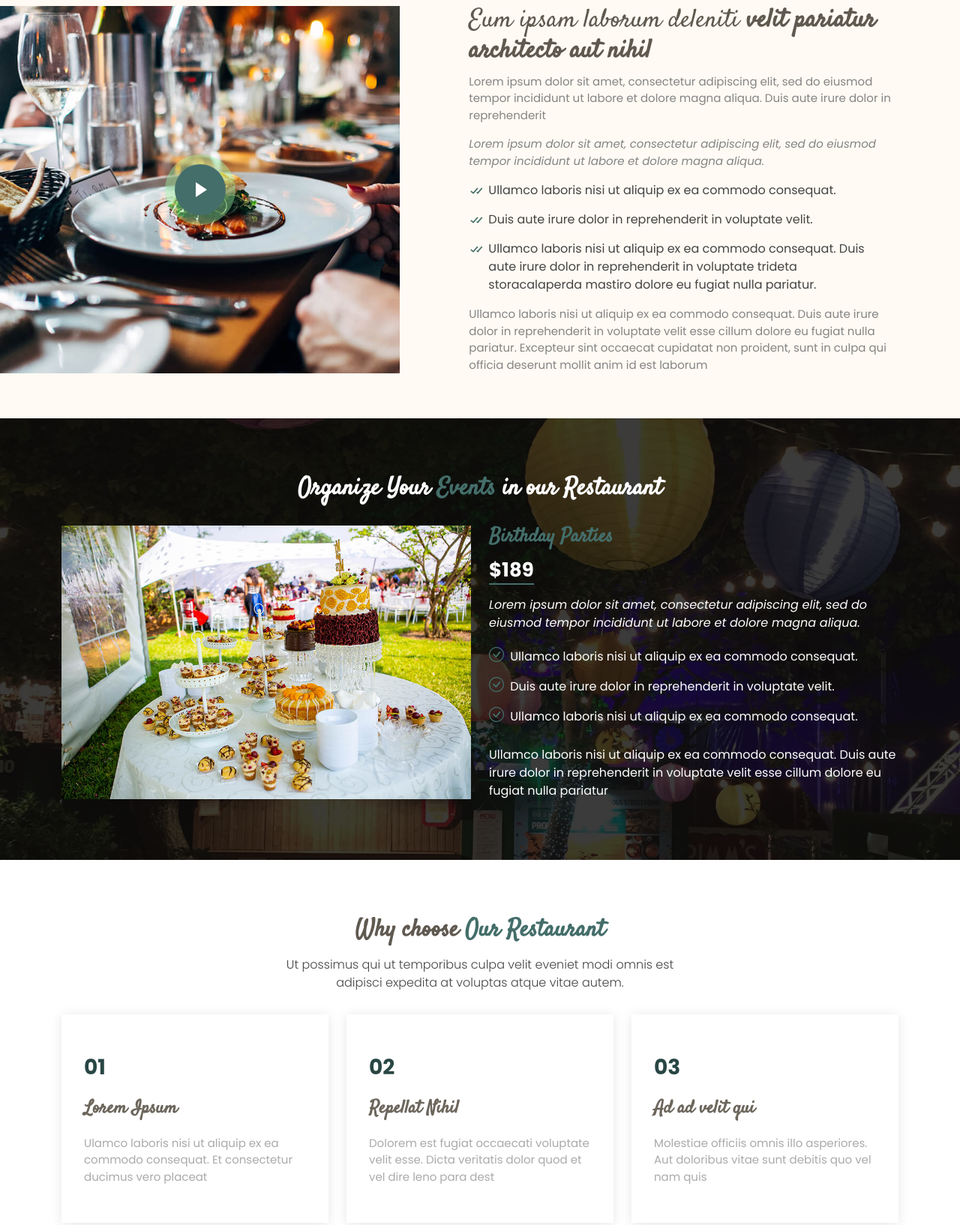
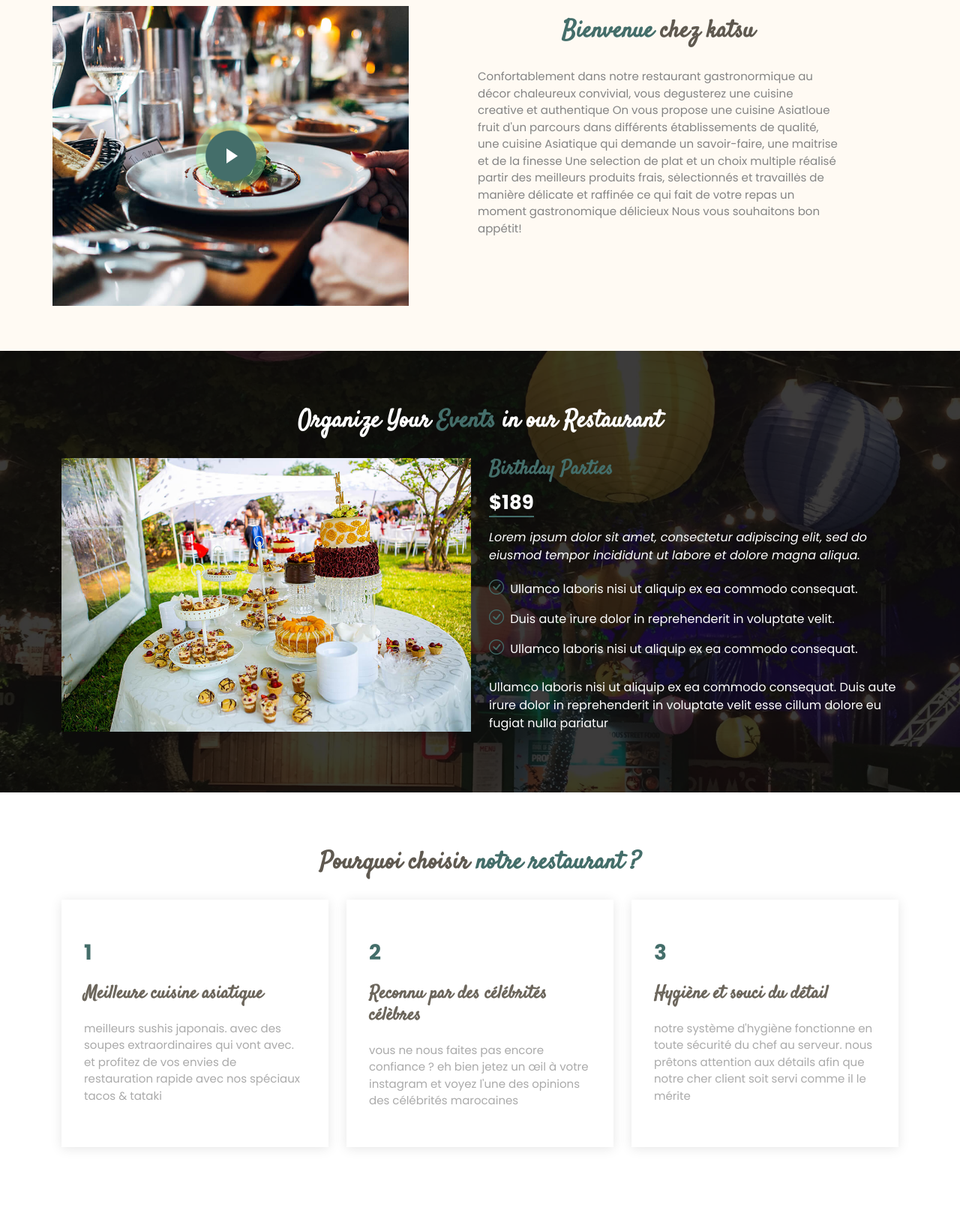
Before and after one commit to omaressaouaf/katsu-static, a plain HTML site: page index.html in a window 1280 px wide. Shown: the part 852-2486 px from the top of the page at 75% size. Drawn offline with Linux system fonts and the light colour scheme; a script that the page names is missing.

Commit message:
added about us paragraph and why choose section

```diff
--- a/assets/css/style.css
+++ b/assets/css/style.css
@@ -12,6 +12,7 @@
   --secondary-color: #846e45;
   --primary-color: #446E6A;
   --primary-color-dark : #284644;
+  --primary-color-light : #9DA981;
 }
 /*--------------------------------------------------------------
 # General
@@ -762,7 +763,7 @@ section {
   display: block;
   font-size: 28px;
   font-weight: 700;
-  color: var(--primary-color-dark);
+  color: var(--primary-color);
 }
 .why-us .box h4 {
   font-size: 24px;
--- a/index.html
+++ b/index.html
@@ -172,7 +172,7 @@
     <main id="main">
       <!-- ======= About Section ======= -->
       <section id="about" class="about">
-        <div class="container-fluid">
+        <div class="container">
           <div class="row">
             <div class="col-lg-5 align-items-stretch video-box" style="background-image: url('assets/img/about.jpg')">
               <a
@@ -183,39 +183,18 @@
               ></a>
             </div>
 
-            <div class="col-lg-7 d-flex flex-column justify-content-center align-items-stretch">
+            <div class="col-lg-7 d-flex flex-column align-items-stretch">
               <div class="content">
-                <h3>
-                  Eum ipsam laborum deleniti
-                  <strong>velit pariatur architecto aut nihil</strong>
-                </h3>
+                <div class="section-title">
+                  <h2><span>Bienvenue</span> chez katsu</h2>
+                </div>
                 <p>
-                  Lorem ipsum dolor sit amet, consectetur adipiscing elit, sed do eiusmod tempor incididunt ut labore et
-                  dolore magna aliqua. Duis aute irure dolor in reprehenderit
-                </p>
-                <p class="fst-italic">
-                  Lorem ipsum dolor sit amet, consectetur adipiscing elit, sed do eiusmod tempor incididunt ut labore et
-                  dolore magna aliqua.
-                </p>
-                <ul>
-                  <li>
-                    <i class="bx bx-check-double"></i>
-                    Ullamco laboris nisi ut aliquip ex ea commodo consequat.
-                  </li>
-                  <li>
-                    <i class="bx bx-check-double"></i>
-                    Duis aute irure dolor in reprehenderit in voluptate velit.
-                  </li>
-                  <li>
-                    <i class="bx bx-check-double"></i>
-                    Ullamco laboris nisi ut aliquip ex ea commodo consequat. Duis aute irure dolor in reprehenderit in
-                    voluptate trideta storacalaperda mastiro dolore eu fugiat nulla pariatur.
-                  </li>
-                </ul>
-                <p>
-                  Ullamco laboris nisi ut aliquip ex ea commodo consequat. Duis aute irure dolor in reprehenderit in
-                  voluptate velit esse cillum dolore eu fugiat nulla pariatur. Excepteur sint occaecat cupidatat non
-                  proident, sunt in culpa qui officia deserunt mollit anim id est laborum
+                  Confortablement dans notre restaurant gastronormique au décor chaleureux convivial, vous degusterez
+                  une cuisine creative et authentique On vous propose une cuisine Asiatloue fruit d'un parcours dans
+                  différents établissements de qualité, une cuisine Asiatique qui demande un savoir-faire, une maitrise
+                  et de la finesse Une selection de plat et un choix multiple réalisé partir des meilleurs produits
+                  frais, sėlectionnés et travaillės de manière délicate et raffinée ce qui fait de votre repas un moment
+                  gastronomique délicieux Nous vous souhaitons bon appétit!
                 </p>
               </div>
             </div>
@@ -355,40 +334,42 @@
         <div class="container">
           <div class="section-title">
             <h2>
-              Why choose
-              <span>Our Restaurant</span>
+              Pourquoi choisir
+              <span>notre restaurant ?</span>
             </h2>
-            <p>
-              Ut possimus qui ut temporibus culpa velit eveniet modi omnis est adipisci expedita at voluptas atque vitae
-              autem.
-            </p>
           </div>
 
           <div class="row">
             <div class="col-lg-4">
               <div class="box">
-                <span>01</span>
-                <h4>Lorem Ipsum</h4>
-                <p>Ulamco laboris nisi ut aliquip ex ea commodo consequat. Et consectetur ducimus vero placeat</p>
-              </div>
-            </div>
-
-            <div class="col-lg-4 mt-4 mt-lg-0">
-              <div class="box">
-                <span>02</span>
-                <h4>Repellat Nihil</h4>
+                <span>1</span>
+                <h4>Meilleure cuisine asiatique</h4>
                 <p>
-                  Dolorem est fugiat occaecati voluptate velit esse. Dicta veritatis dolor quod et vel dire leno para
-                  dest
+                  meilleurs sushis japonais. avec des soupes extraordinaires qui vont avec. et profitez de vos envies de
+                  restauration rapide avec nos spéciaux tacos & tataki
                 </p>
               </div>
             </div>
 
             <div class="col-lg-4 mt-4 mt-lg-0">
               <div class="box">
-                <span>03</span>
-                <h4>Ad ad velit qui</h4>
-                <p>Molestiae officiis omnis illo asperiores. Aut doloribus vitae sunt debitis quo vel nam quis</p>
+                <span>2</span>
+                <h4>Reconnu par des célébrités célèbres</h4>
+                <p>
+                  vous ne nous faites pas encore confiance ? eh bien jetez un œil à votre instagram et voyez l'une des
+                  opinions des célébrités marocaines
+                </p>
+              </div>
+            </div>
+
+            <div class="col-lg-4 mt-4 mt-lg-0">
+              <div class="box">
+                <span>3</span>
+                <h4>Hygiène et souci du détail</h4>
+                <p>
+                  notre système d'hygiène fonctionne en toute sécurité du chef au serveur. nous prêtons attention aux
+                  détails afin que notre cher client soit servi comme il le mérite
+                </p>
               </div>
             </div>
           </div>
@@ -713,7 +694,7 @@
       <div class="container">
         <a href="#hero"><img src="assets/img/logo-green.png" alt="katsu logo" class="img-fluid mb-4" /></a>
         <p>
-          <i class="bx bxs-quote-alt-left quote-icon-left"></i> Taste the difference
+          <i class="bx bxs-quote-alt-left quote-icon-left"></i> Katsu, taste the difference
           <i class="bx bxs-quote-alt-right quote-icon-right"></i>
         </p>
         <div class="social-links">
```
Also changed, not shown: Readme.txt (deleted).
